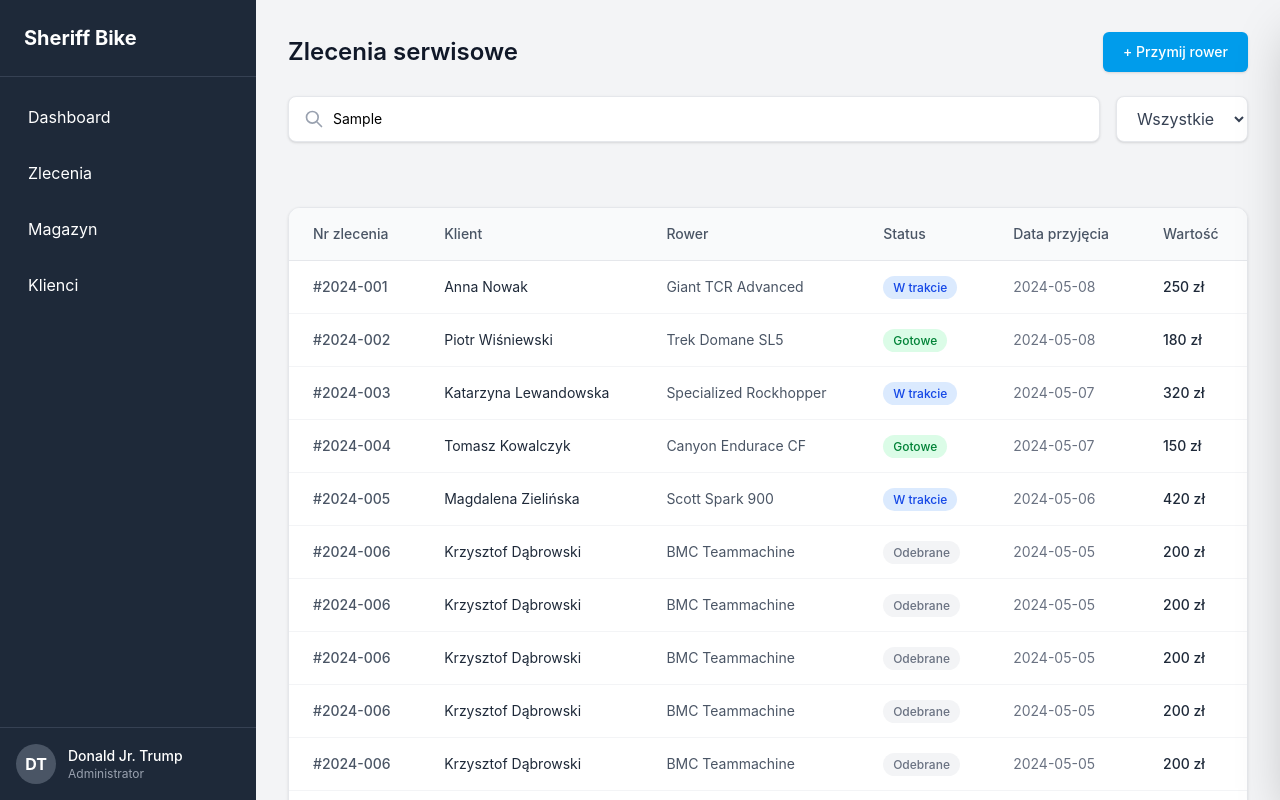
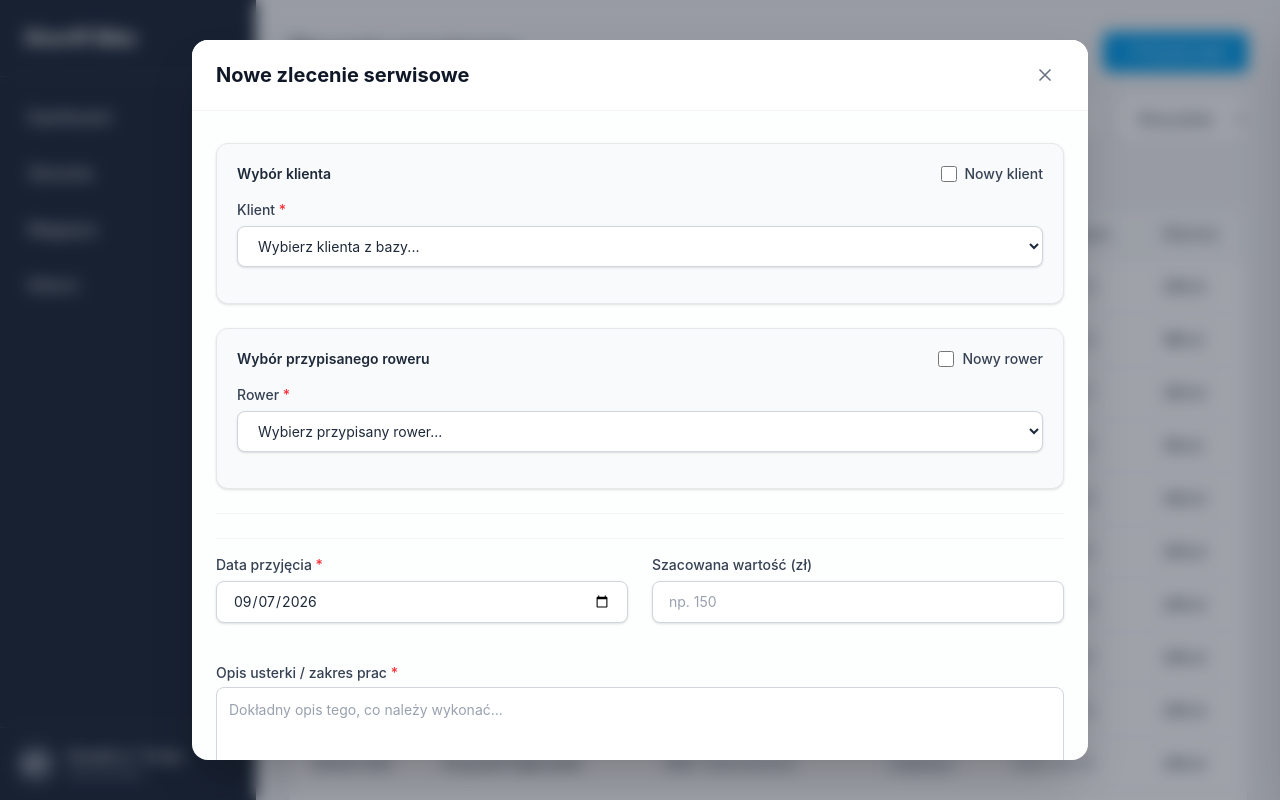
Before and after one commit to szkmk13/gearwheel-sheriffbike, a React (Vite) app in the folder frontend/: page /panel/orders in a window 1280 px wide. Both pictures are taken after typing "Sample" into the empty fields and a click on the button "+ Przymij rower". Built offline with nearby package versions, Linux system fonts and the light colour scheme.

Commit message:
Aktualizacja OrdersPage i dodanie modala

```diff
--- /dev/null
+++ b/frontend/src/components/Modal.jsx
@@ -0,0 +1,48 @@
+import { useEffect } from "react";
+
+export default function Modal({ isOpen, onClose, title, children }) {
+  useEffect(() => {
+    if (isOpen) {
+      document.body.style.overflow = 'hidden';
+    } else {
+      document.body.style.overflow = 'unset';
+    }
+
+    return () => {
+      document.body.style.overflow = 'unset';
+    };
+  }, [isOpen]);
+
+  if (!isOpen) return null;
+
+  return (
+    <div className="fixed inset-0 z-50 flex items-center justify-center p-4 sm:p-6">
+
+      <div
+        className="absolute inset-0 bg-gray-900/40 backdrop-blur-sm transition-opacity"
+        onClick={onClose}
+      ></div>
+
+      <div className="relative bg-white rounded-2xl shadow-2xl w-full max-w-4xl max-h-[90vh] flex flex-col overflow-hidden">
+
+        <div className="px-6 py-4 border-b border-gray-100 flex justify-between items-center bg-white z-10">
+          <h2 className="text-xl font-bold text-gray-900">{title}</h2>
+
+          <button
+            onClick={onClose}
+            className="p-2 border border-transparent hover:border-gray-200 hover:bg-gray-100 rounded-full transition-all cursor-pointer text-gray-500 hover:text-gray-800"
+          >
+            <svg className="w-5 h-5" fill="none" viewBox="0 0 24 24" stroke="currentColor">
+              <path strokeLinecap="round" strokeLinejoin="round" strokeWidth={2} d="M6 18L18 6M6 6l12 12" />
+            </svg>
+          </button>
+        </div>
+
+        <div className="p-6 overflow-y-auto flex-1 bg-gray-50/30">
+          {children}
+        </div>
+
+      </div>
+    </div>
+  );
+}
--- a/frontend/src/pages/OrdersPage.jsx
+++ b/frontend/src/pages/OrdersPage.jsx
@@ -4,6 +4,10 @@ import SearchInput from "../components/SearchInput";
 import StatusBadge from "../components/StatusBadge";
 import SlidePanel from "../components/SlidePanel";
 import StickyHeader from "../components/StickyHeader";
+import Modal from "../components/Modal";
+import Input from "../components/Input";
+import Select from "../components/Select";
+import { mockClients, mockBikes } from "./ClientsPage";
 
 const mockOrders = [
   { id: "#2024-001", client: "Anna Nowak", bike: "Giant TCR Advanced", status: "W trakcie", date: "2024-05-08", price: "250 zł" },
@@ -29,6 +33,27 @@ const mockOrders = [
 export default function OrdersPage() {
 
   const [selectedOrder, setSelectedOrder] = useState(null);
+  const [isAddOrderFormOpen, setIsAddOrderFormOpen] = useState(false);
+  const [isNewClient, setIsNewClient] = useState(false);
+  const [isNewBike, setIsNewBike] = useState(false);
+
+  const todayDate = new Date().toISOString().split('T')[0];
+  const clientOptions = mockClients.map(client => ({
+    value: client.id,
+    label: client.name
+  }));
+  const bikeOptions = mockBikes.map(bike => ({
+    value: bike.id,
+    label: `${bike.manufacturer} ${bike.model}`
+  }));
+
+  const handleAddOrder = (e) => {
+    e.preventDefault();
+    console.log("Zapisywanie zlecenia...");
+    setIsAddOrderFormOpen(false);
+    setIsNewClient(false);
+    setIsNewBike(false);
+  };
 
   return (
     <div className="px-8 pb-8 relative">
@@ -36,7 +61,7 @@ export default function OrdersPage() {
       <StickyHeader>
         <div className="flex justify-between items-center mb-6">
           <h1 className="text-2xl font-semibold text-gray-900">Zlecenia serwisowe</h1>
-          <Button>+ Przymij rower</Button>
+          <Button onClick={() => setIsAddOrderFormOpen(true)}>+ Przymij rower</Button>
         </div>
 
         <div className="flex gap-4">
@@ -84,6 +109,7 @@ export default function OrdersPage() {
         </table>
       </div>
 
+      {/*Podgląd zlecenia*/}
       <SlidePanel
         isOpen={!!selectedOrder}
         onClose={() => setSelectedOrder(null)}
@@ -136,6 +162,138 @@ export default function OrdersPage() {
 
       </SlidePanel>
 
+      {/*Formularz dodania zlecenia*/}
+      <Modal
+        isOpen={isAddOrderFormOpen}
+        onClose={() => setIsAddOrderFormOpen(false)}
+        title="Nowe zlecenie serwisowe"
+      >
+        <form onSubmit={handleAddOrder} className="flex flex-col gap-6 mt-2">
+
+          <div className="flex flex-col gap-6 pb-6 border-b border-gray-100">
+
+            <div className="p-5 bg-gray-50 border border-gray-200 rounded-xl shadow-sm transition-all">
+
+              <div className="flex justify-between items-center mb-4">
+                <h4 className="text-sm font-semibold text-gray-800">
+                  {isNewClient ? "Dane nowego klienta" : "Wybór klienta"}
+                </h4>
+                <div className="flex items-center gap-2">
+                  <input
+                    type="checkbox"
+                    id="newClientCheckbox"
+                    checked={isNewClient}
+                    onChange={(e) => {
+                      setIsNewClient(e.target.checked);
+                      if (e.target.checked) setIsNewBike(false);
+                    }}
+                    className="w-4 h-4 text-[#009ceb] bg-white border-gray-300 rounded focus:ring-[#009ceb] cursor-pointer"
+                  />
+                  <label htmlFor="newClientCheckbox" className="text-sm font-medium text-gray-700 cursor-pointer">
+                    Nowy klient
+                  </label>
+                </div>
+              </div>
+
+              {!isNewClient ? (
+                <Select
+                  label="Klient"
+                  options={clientOptions}
+                  placeholder="Wybierz klienta z bazy..."
+                  required={!isNewClient}
+                />
+              ) : (
+                <div className="grid grid-cols-1 lg:grid-cols-2 gap-4">
+                  <Input label="Imię i nazwisko" placeholder="np. Jan Kowalski" required={true} />
+                  <Input label="Numer telefonu" type="tel" placeholder="np. +48 222 222 222" required={true} />
+                  <div className="lg:col-span-2">
+                    <Input label="Adres e-mail" type="email" placeholder="np. jan.kowalski@email.com" />
+                  </div>
+                </div>
+              )}
+            </div>
+
+            <div className="p-5 bg-gray-50 border border-gray-200 rounded-xl shadow-sm transition-all">
+
+              <div className="flex justify-between items-center mb-4">
+                <h4 className="text-sm font-semibold text-gray-800">
+                  {(isNewClient || isNewBike) ? "Rejestracja nowego roweru" : "Wybór przypisanego roweru"}
+                </h4>
+
+                {!isNewClient && (
+                  <div className="flex items-center gap-2">
+                    <input
+                      type="checkbox"
+                      id="newBikeCheckbox"
+                      checked={isNewBike}
+                      onChange={(e) => setIsNewBike(e.target.checked)}
+                      className="w-4 h-4 text-[#009ceb] bg-white border-gray-300 rounded focus:ring-[#009ceb] cursor-pointer"
+                    />
+                    <label htmlFor="newBikeCheckbox" className="text-sm font-medium text-gray-700 cursor-pointer">
+                      Nowy rower
+                    </label>
+                  </div>
+                )}
+              </div>
+
+              {(!isNewClient && !isNewBike) ? (
+                <Select
+                  label="Rower"
+                  options={bikeOptions}
+                  placeholder="Wybierz przypisany rower..."
+                  required={(!isNewClient && !isNewBike)}
+                />
+              ) : (
+                <div className="grid grid-cols-1 lg:grid-cols-3 gap-4">
+                  <Input label="Producent" placeholder="np. Trek, Giant" required={true} />
+                  <Input label="Model" placeholder="np. Domane SL5" required={true} />
+                  <Input label="Typ" placeholder="np. Szosowy, MTB" required={true} />
+                </div>
+              )}
+            </div>
+
+          </div>
+
+          <div className="grid grid-cols-1 md:grid-cols-2 gap-6 border-t border-gray-100 pt-4">
+            <Input
+              label="Data przyjęcia"
+              type="date"
+              defaultValue={todayDate}
+              required={true}
+            />
+
+            <Input
+              label="Szacowana wartość (zł)"
+              type="number"
+              placeholder="np. 150"
+            />
+          </div>
+
+          <div className="flex flex-col">
+            <label className="text-sm font-medium text-gray-700 mb-1">
+              Opis usterki / zakres prac <span className="text-red-500">*</span>
+            </label>
+            <textarea
+              className="w-full p-3 border border-gray-300 rounded-lg text-sm bg-white placeholder-gray-400 text-gray-800 focus:outline-none focus:ring-2 focus:ring-[#009ceb]/50 focus:border-[#009ceb] min-h-[120px] resize-y"
+              placeholder="Dokładny opis tego, co należy wykonać..."
+              required={true}
+            ></textarea>
+          </div>
+
+          <div className="flex justify-end gap-3 pt-4 border-t border-gray-100">
+            <button
+              type="button"
+              onClick={() => setIsAddOrderFormOpen(false)}
+              className="px-5 py-2.5 text-sm font-medium text-gray-600 hover:bg-gray-100 rounded-md transition-colors cursor-pointer"
+            >
+              Anuluj
+            </button>
+            <Button type="submit">Utwórz zlecenie</Button>
+          </div>
+
+        </form>
+      </Modal>
+
     </div>
   );
 }
```
